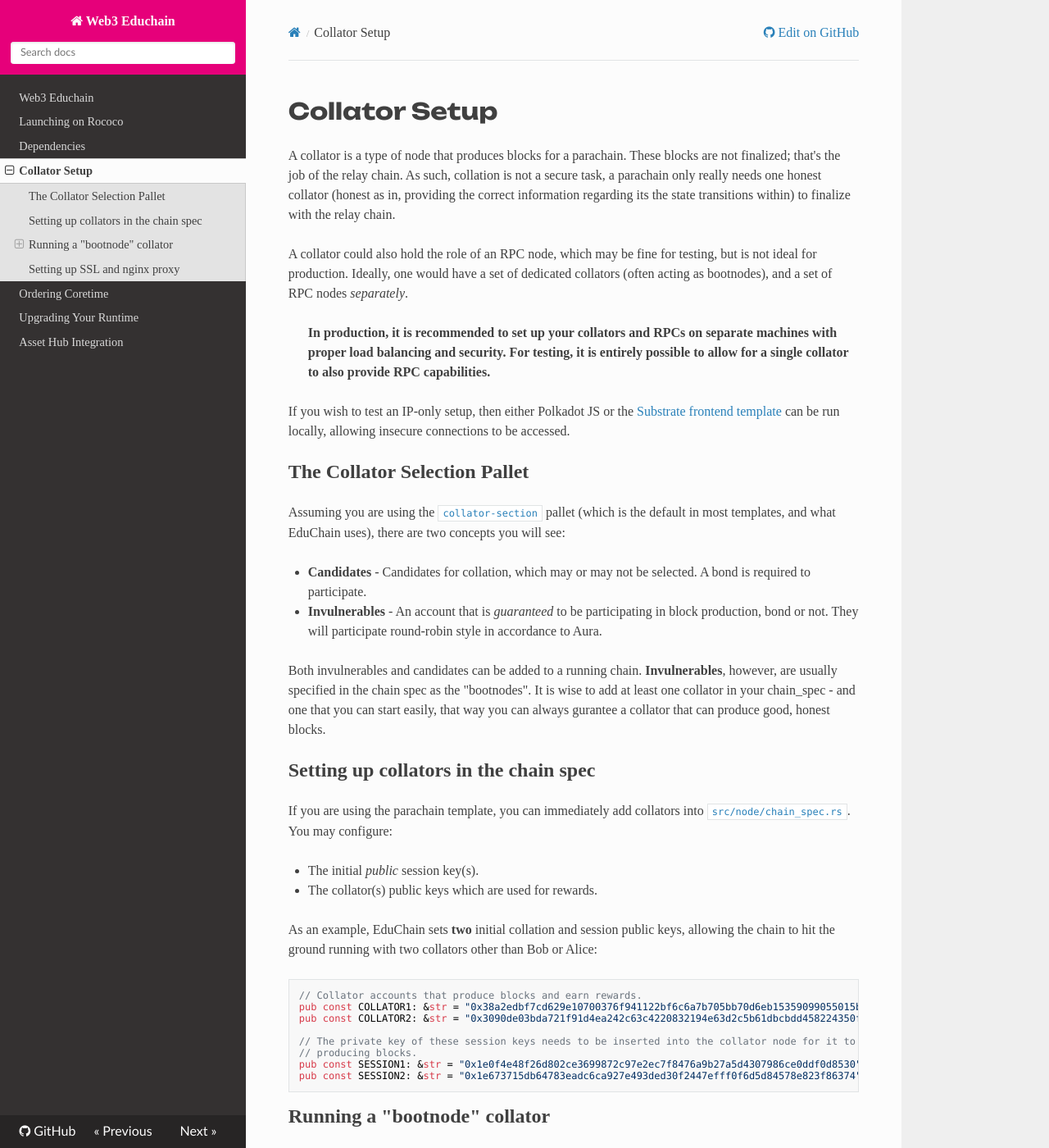
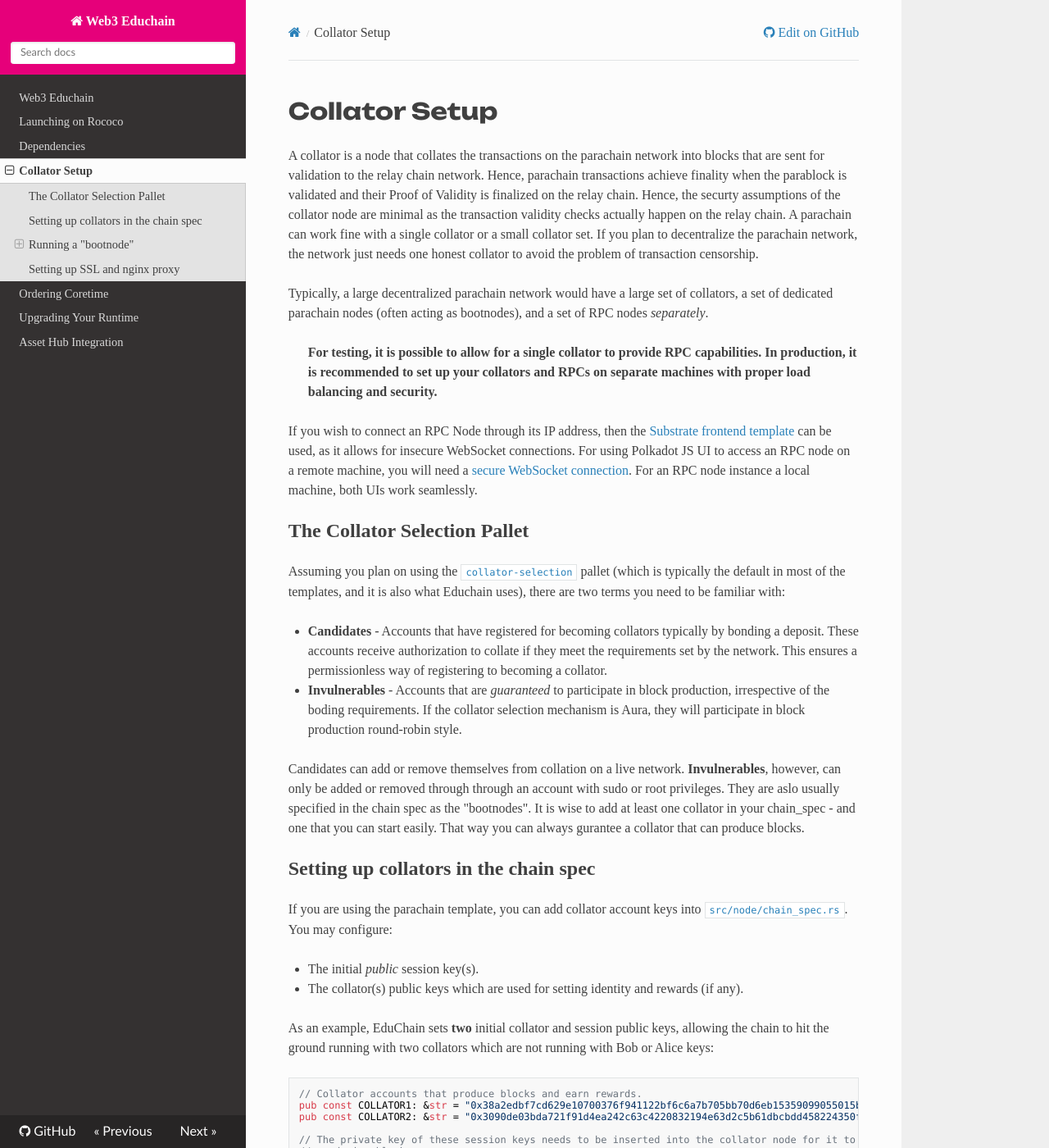
Before and after one commit to w3f/educhain, an MkDocs documentation site: the page built from docs/collator.md, in a window 1280 px wide and 1400 px high. Shown: the whole window at 82% size. Built offline with MkDocs 1.6.1, drawn with Linux system fonts in a browser that asks for light colours; nearby versions of some CDN libraries; some of the changed text lies outside the part shown.

Commit message:
Improve Collator docs

````diff
--- a/docs/collator.md
+++ b/docs/collator.md
@@ -1,30 +1,30 @@
 # Collator Setup
 
-A collator is a type of node that produces blocks for a parachain.  These blocks are not finalized; that's the job of the relay chain.  As such, collation is not a secure task, a parachain only really needs one honest collator (honest as in, providing the correct information regarding its the state transitions within) to finalize with the relay chain.
+A collator is a node that collates the transactions on the parachain network into blocks that are sent for validation to the relay chain network. Hence, parachain transactions achieve finality when the parablock is validated and their Proof of Validity is finalized on the relay chain. Hence, the securty assumptions of the collator node are minimal as the transaction validity checks actually happen on the relay chain. A parachain can work fine with a single collator or a small collator set. If you plan to decentralize the parachain network, the network just needs one honest collator to avoid the problem of transaction censorship.
 
-A collator could also hold the role of an RPC node, which may be fine for testing, but is not ideal for production.  Ideally, one would have a set of dedicated collators (often acting as bootnodes), and a set of RPC nodes *separately*.
+Typically, a large decentralized parachain network would have a large set of collators, a set of dedicated parachain nodes (often acting as bootnodes), and a set of RPC nodes *separately*.
 
-> **In production, it is recommended to set up your collators and RPCs on separate machines with proper load balancing and security. For testing, it is entirely possible to allow for a single collator to also provide RPC capabilities.**
+> **For testing, it is possible to allow for a single collator to provide RPC capabilities. In production, it is recommended to set up your collators and RPCs on separate machines with proper load balancing and security.**
 
-If you wish to test an IP-only setup, then either Polkadot JS or the [Substrate frontend template](https://github.com/substrate-developer-hub/substrate-front-end-template) can be run locally, allowing insecure connections to be accessed.
+If you wish to connect an RPC Node through its IP address, then the [Substrate frontend template](https://github.com/substrate-developer-hub/substrate-front-end-template) can be used, as it allows for insecure WebSocket connections. For using Polkadot JS UI to access an RPC node on a remote machine, you will need a [secure WebSocket connection](#setting-up-ssl-and-nginx-proxy). For an RPC node instance a local machine, both UIs work seamlessly.
 
 ## The Collator Selection Pallet
 
-Assuming you are using the [`collator-section`](https://paritytech.github.io/polkadot-sdk/master/pallet_collator_selection/index.html) pallet (which is the default in most templates, and what EduChain uses), there are two concepts you will see:
+Assuming you plan on using the [`collator-selection`](https://paritytech.github.io/polkadot-sdk/master/pallet_collator_selection/index.html) pallet (which is typically the default in most of the templates, and it is also what Educhain uses), there are two terms you need to be familiar with:
 
-- **Candidates** - Candidates for collation, which may or may not be selected.  A bond is required to participate.
-- **Invulnerables** - An account that is *guaranteed* to be participating in block production, bond or not.  They will participate round-robin style in accordance to Aura.
+- **Candidates** - Accounts that have registered for becoming collators typically by bonding a deposit. These accounts receive authorization to collate if they meet the requirements set by the network. This ensures a permissionless way of registering to becoming a collator.
+- **Invulnerables** - Accounts that are *guaranteed* to participate in block production, irrespective of the boding requirements. If the collator selection mechanism is Aura, they will participate in block production round-robin style.
 
-Both invulnerables and candidates can be added to a running chain.  **Invulnerables**, however, are usually specified in the chain spec as the "bootnodes".  It is wise to add at least one collator in your chain_spec - and one that you can start easily, that way you can always gurantee a collator that can produce good, honest blocks.
+Candidates can add or remove themselves from collation on a live network. **Invulnerables**, however, can only be added or removed through through an account with sudo or root privileges. They are aslo usually specified in the chain spec as the "bootnodes".  It is wise to add at least one collator in your chain_spec - and one that you can start easily. That way you can always gurantee a collator that can produce blocks.
 
 ## Setting up collators in the chain spec
 
-If you are using the parachain template, you can immediately add collators into [`src/node/chain_spec.rs`](https://github.com/w3f/educhain/blob/main/node/src/chain_spec.rs).  You may configure:
+If you are using the parachain template, you can add collator account keys into [`src/node/chain_spec.rs`](https://github.com/w3f/educhain/blob/main/node/src/chain_spec.rs).  You may configure:
 
 - The initial *public* session key(s).
-- The collator(s) public keys which are used for rewards.
+- The collator(s) public keys which are used for setting identity and rewards (if any).
 
-As an example, EduChain sets **two** initial collation and session public keys, allowing the chain to hit the ground running with two collators other than Bob or Alice:
+As an example, EduChain sets **two** initial collator and session public keys, allowing the chain to hit the ground running with two collators which are not running with Bob or Alice keys:
 
 ```rust
 // Collator accounts that produce blocks and earn rewards.
@@ -37,11 +37,11 @@ pub const SESSION1: &str = "0x1e0f4e48f26d802ce3699872c97e2ec7f8476a9b27a5d43079
 pub const SESSION2: &str = "0x1e673715db64783eadc6ca927e493ded30f2447efff0f6d5d84578e823f86374";
 ```
 
-## Running a "bootnode" collator
+## Running a "bootnode"
 
-To run a bootnode collator, one just needs to make sure that:
+To run a bootnode, one just needs to make sure that:
 
-- The collator is synced with the relay chain (a local copy is needed, pruning is *highly* recommended)
+- The node is synced with the relay chain (a local copy is needed, pruning is *highly* recommended)
 - The corresponding private key of the session key (for aura) in the chain spec is inserted, either through rpc or through (`polkadot-parachain key insert`)
 
 Check out this sample command, which runs a parachain collator using the `polkadot-parachain` binary:
````
Also changed, not shown: docs/launch.md (+2 -2 lines).
